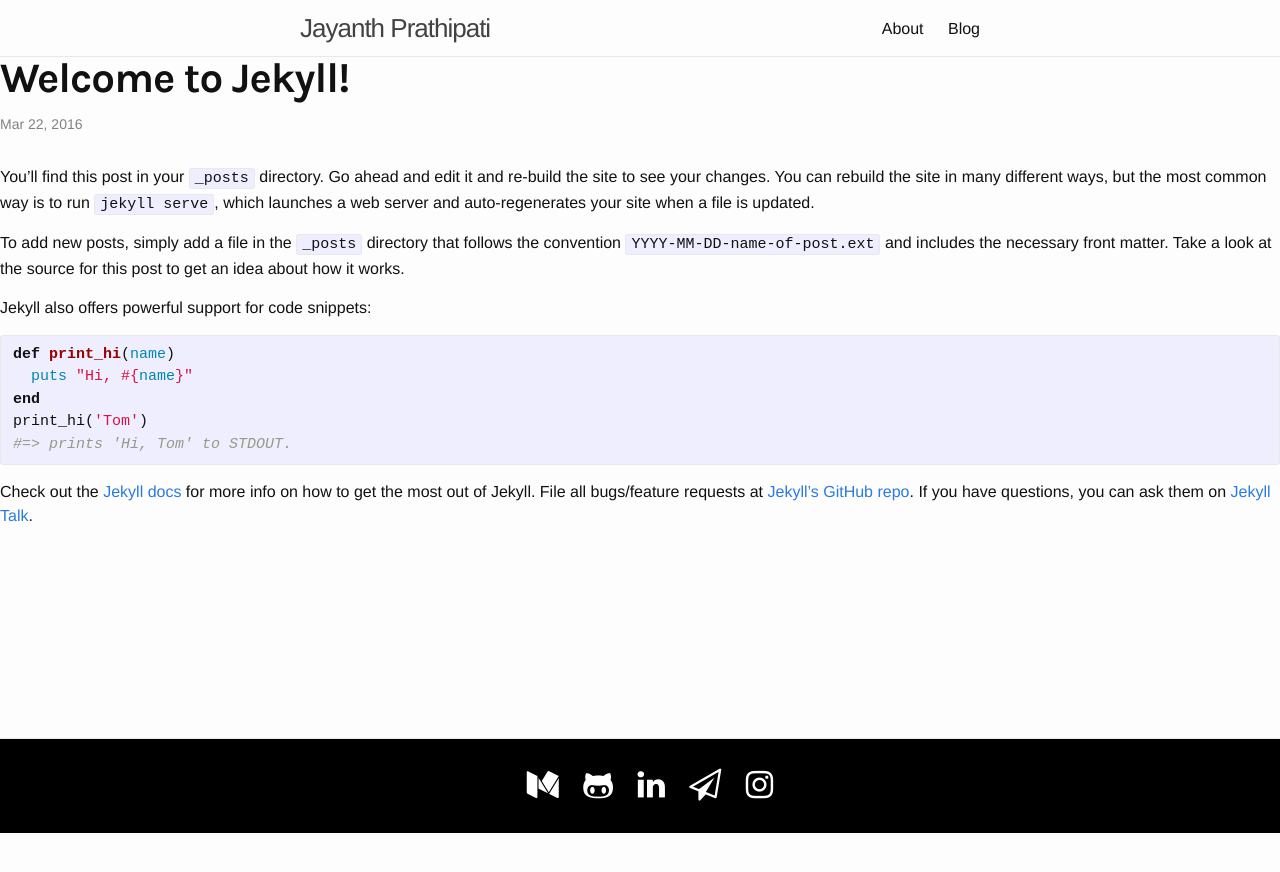
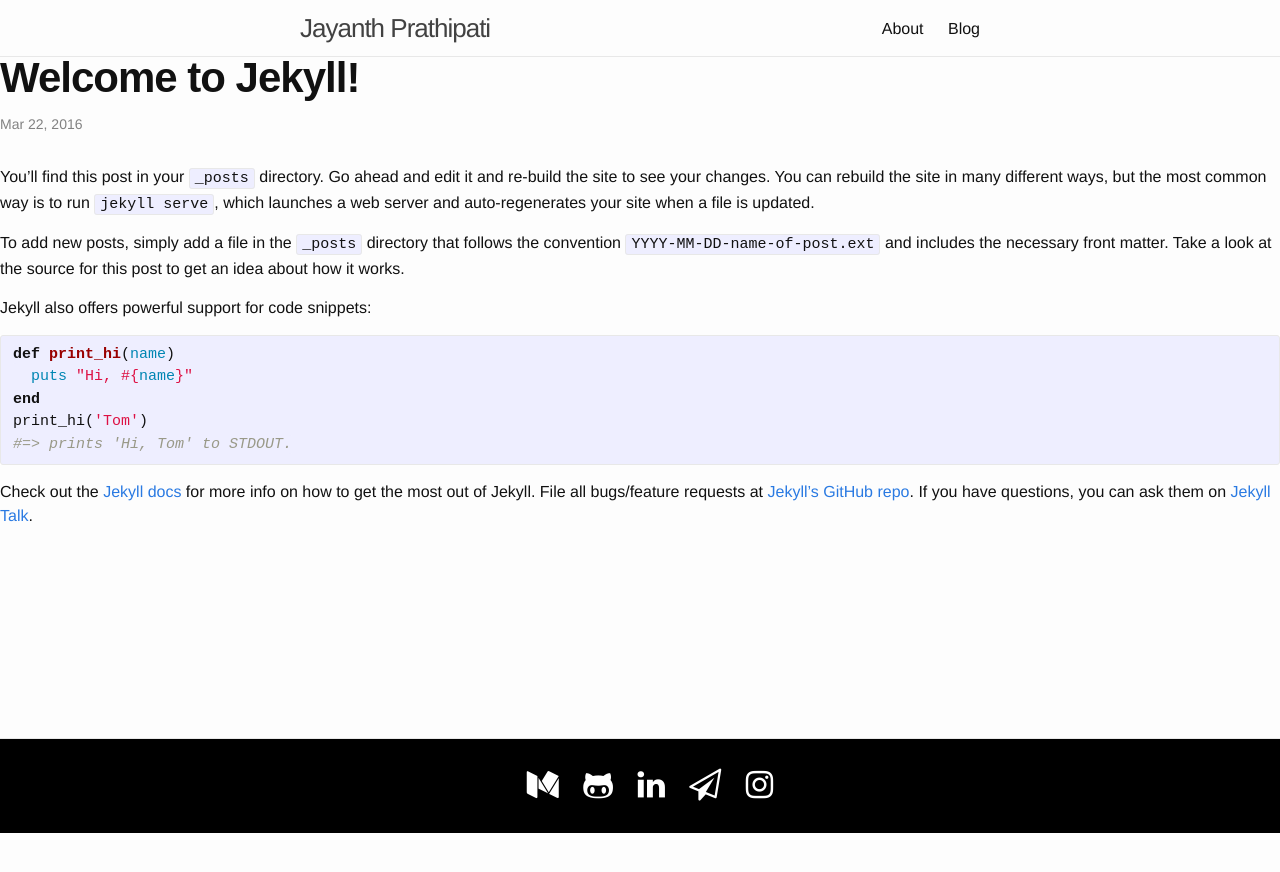
Before and after one commit to jayprat95/jayprat95.github.io, a Jekyll site: the page built from _posts/2016-03-22-welcome-to-jekyll.markdown, in a window 1280 px wide. Shown: the top 872 px of the page. Built offline with Jekyll 4.4.1, drawn with Linux system fonts in a browser that asks for light colours; nearby versions of some CDN libraries.

Commit message:
added new fonts

```diff
--- a/_includes/head.html
+++ b/_includes/head.html
@@ -13,4 +13,6 @@
   <link rel="stylesheet" href="https://maxcdn.bootstrapcdn.com/font-awesome/4.5.0/css/font-awesome.min.css">
   <link rel="canonical" href="{{ page.url | replace:'index.html','' | prepend: site.baseurl | prepend: site.url }}">
   <link rel="alternate" type="application/rss+xml" title="{{ site.title }}" href="{{ "/feed.xml" | prepend: site.baseurl | prepend: site.url }}">
+  <script src="https://use.typekit.net/yhe7nii.js"></script>
+<script>try{Typekit.load({ async: true });}catch(e){}</script>
 </head>
--- a/css/main.scss
+++ b/css/main.scss
@@ -84,7 +84,7 @@
 
 h1 {
 font-weight: 700;
-font-family: 'Karla', sans-serif;
+font-family: "sofia-pro",sans-serif;
 }
 
 
```
Also changed, not shown: 9 other files.
